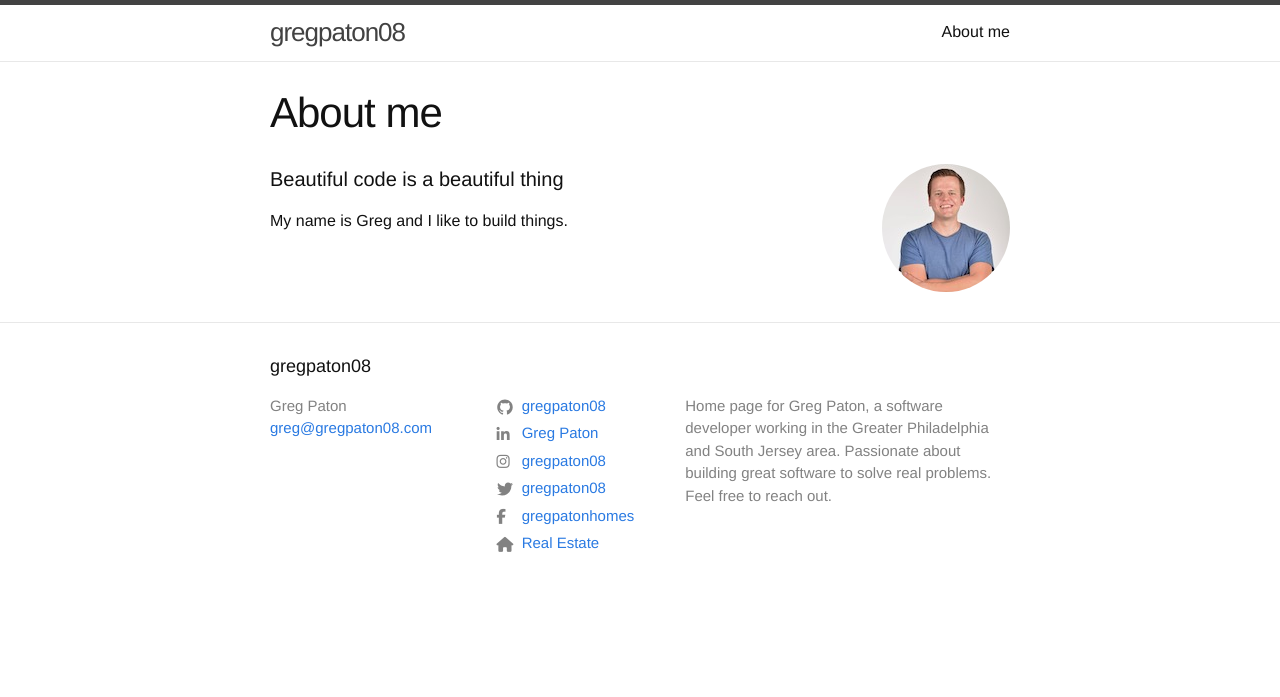
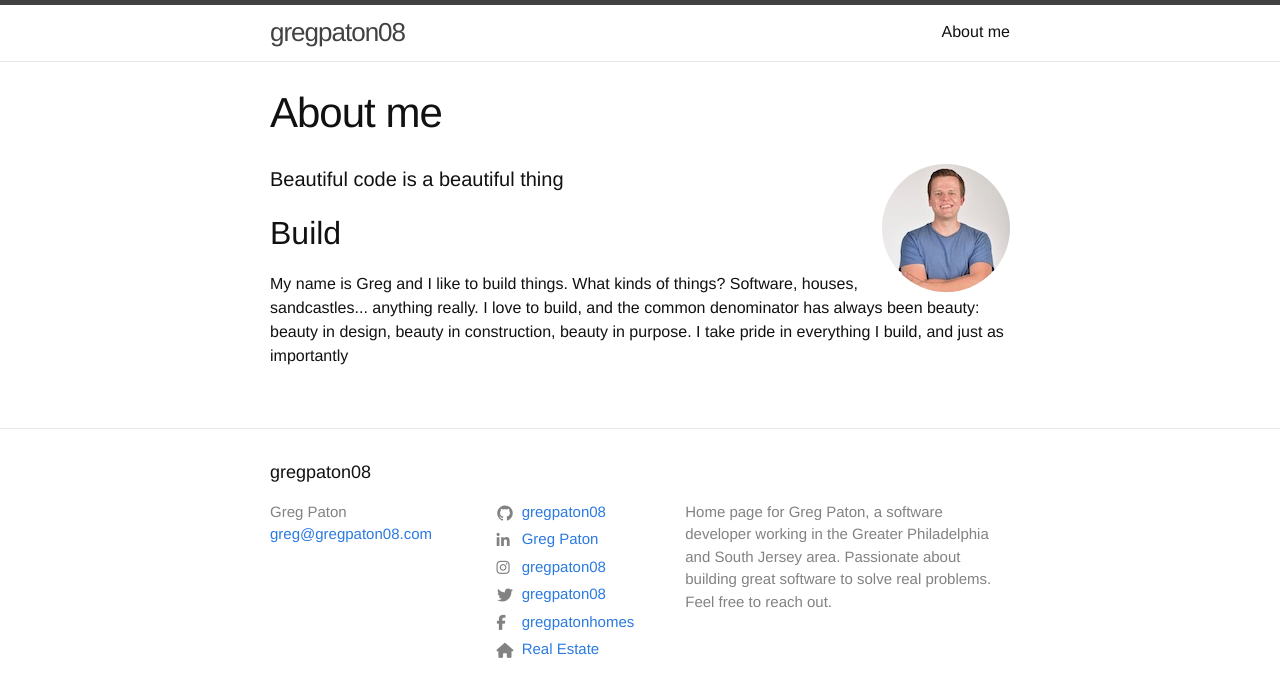
Before and after one commit to gregpaton08/gregpaton08.github.io, a Jekyll site: the page built from about.html, in a window 1280 px wide. Shown: the top 697 px of the page. Built offline with Jekyll 4.4.1, drawn with Linux system fonts in a browser that asks for light colours; nearby versions of some CDN libraries.

Commit message:
Update about me

```diff
--- a/about.html
+++ b/about.html
@@ -6,15 +6,16 @@ permalink: /about/
 
 <div class="about">
 
-
   <h1 class="page-heading">
     Beautiful code is a beautiful thing
     <img class="profile-pic" src="{{ site.url }}/assets/profile_pic.jpg" height="128" width="128">
   </h1>
 
+  <h2>
+    Build
+  </h2>
   <p>
-    My name is Greg and I like to build things.
+    My name is Greg and I like to build things. What kinds of things? Software, houses, sandcastles... anything really. I love to build, and the common denominator has always been beauty: beauty in design, beauty in construction, beauty in purpose. I take pride in everything I build, and just as importantly
   </p>
 
-
 </div>
```
